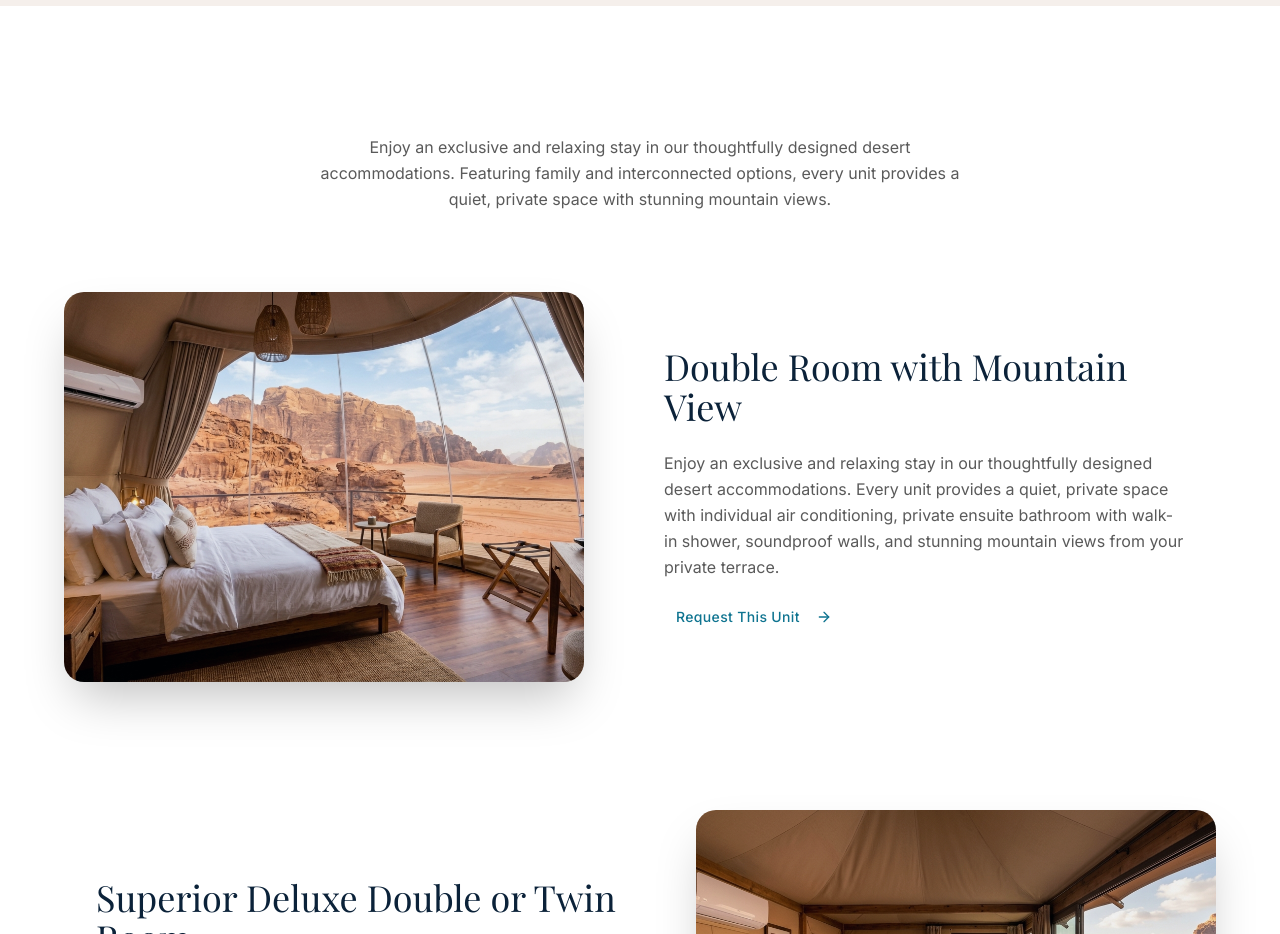
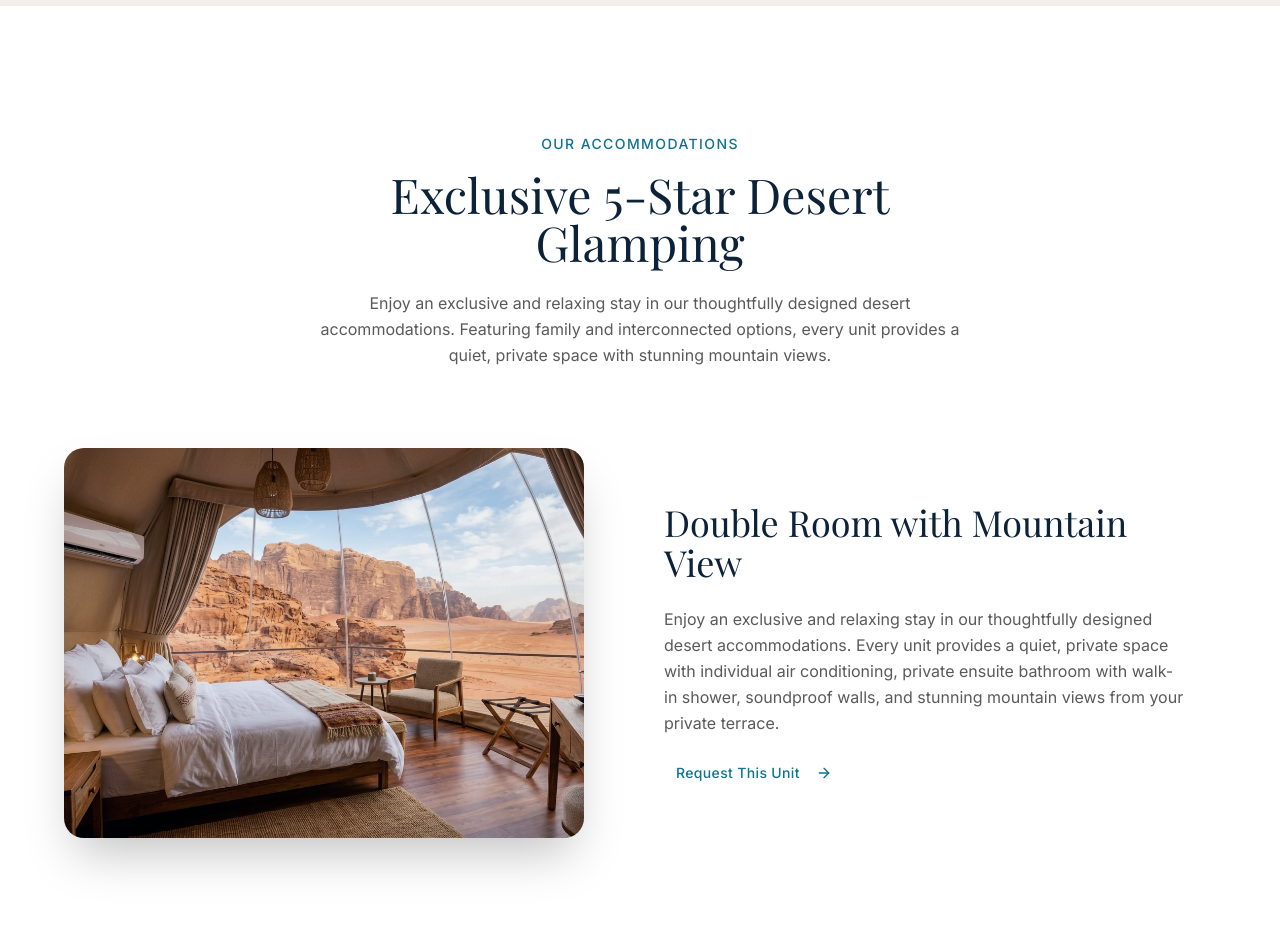
Before and after one commit to Tawanode/Rasdooview-maldives, a Next.js app: page / in a window 1280 px wide. Shown: the part 2260-3194 px from the top of the page. Built offline with nearby package versions, Linux system fonts and the light colour scheme; a web font is replaced by a local one.

Commit message:
fix: restore Our Accommodations and Exclusive 5-Star Desert Glamping section heading

```diff
--- a/src/components/AccommodationShowcase.tsx
+++ b/src/components/AccommodationShowcase.tsx
@@ -40,8 +40,8 @@ export default function AccommodationShowcase() {
     <section id="accommodations" className="py-24 md:py-32 px-4 md:px-8 bg-white">
       <div className="container mx-auto max-w-6xl">
         <div className="text-center max-w-2xl mx-auto mb-12 md:mb-20">
-
-
+          <p className="text-primary font-medium tracking-widest uppercase text-sm mb-4">Our Accommodations</p>
+          <h2 className="font-heading text-4xl md:text-5xl text-deep-navy mb-4 md:mb-6">Exclusive 5-Star Desert Glamping</h2>
           <p className="hidden md:block text-muted-foreground leading-relaxed">
             Enjoy an exclusive and relaxing stay in our thoughtfully designed desert accommodations. Featuring family and interconnected options, every unit provides a quiet, private space with stunning mountain views.
           </p>
--- a/src/components/WelcomeSection.tsx
+++ b/src/components/WelcomeSection.tsx
@@ -36,6 +36,7 @@ export default function WelcomeSection() {
               <p className="hidden md:block text-muted-foreground leading-relaxed">
                 Whether you are stargazing by the outdoor fireplace, enjoying a traditional Bedouin Zarb dinner, or exploring the red sand dunes on a 4x4 Jeep tour, we offer a peaceful and unforgettable Bedouin experience with world-class hospitality.
               </p>
+
             </div>
 
             <ul className="grid grid-cols-1 sm:grid-cols-2 gap-3.5 sm:gap-4 pt-2">
```
